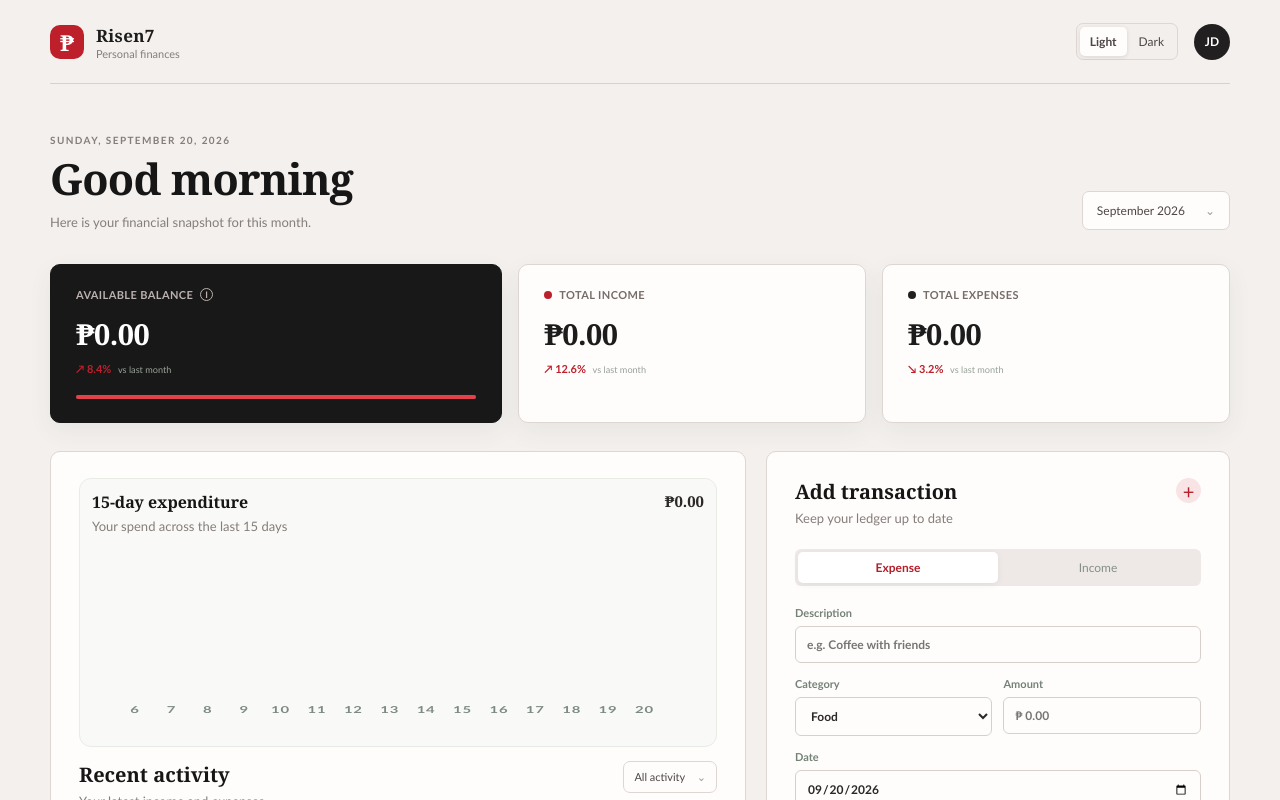
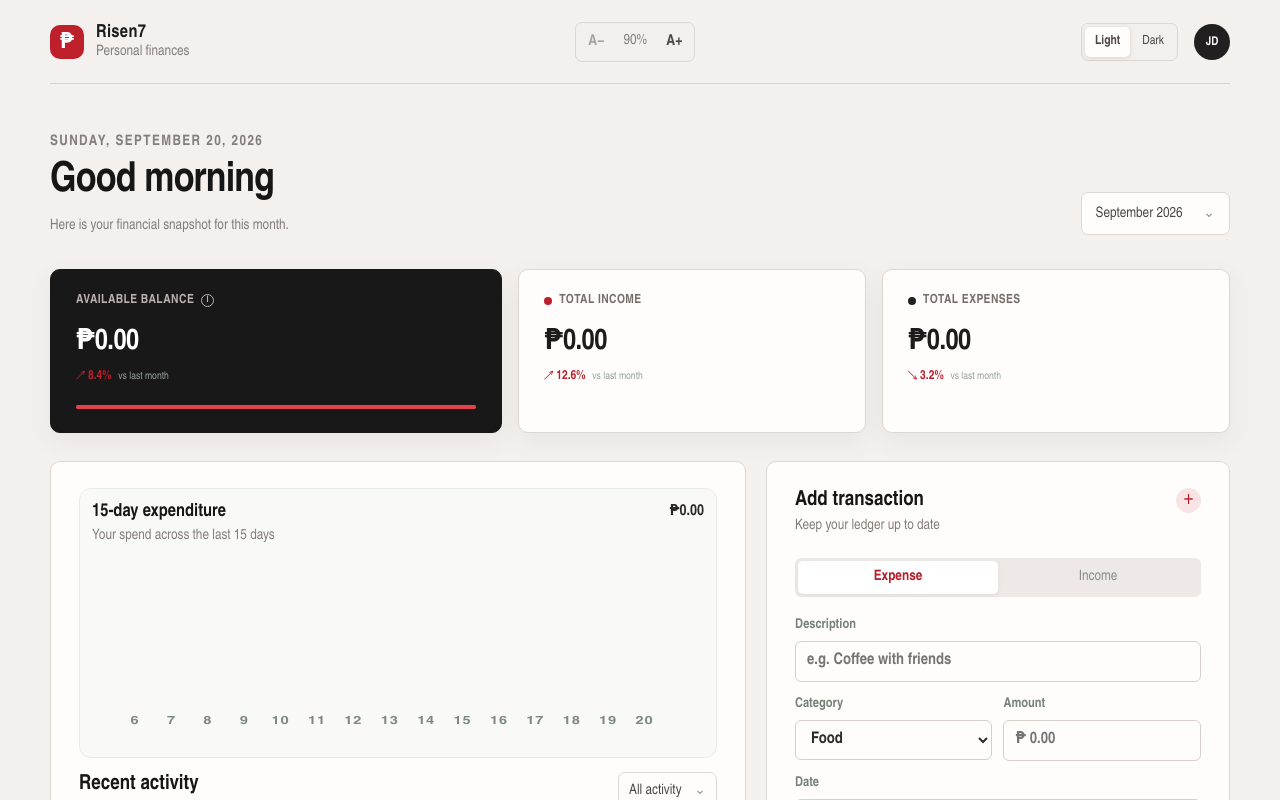
Before and after one commit to Risen7/budget-tracker, a React (Vite) app: page / in a window 1280 px wide. Shown: the top 800 px of the page. Built offline with nearby package versions, Linux system fonts and the light colour scheme.

Commit message:
budget tracker v2.0

```diff
--- a/src/App.css
+++ b/src/App.css
@@ -92,6 +92,162 @@
 	.theme-toggle { margin-left: auto; }
 	.theme-toggle button { padding: 7px 8px; }
 	.theme-toggle + .avatar { display: none; }
+}
+
+/* Increase dashboard text sizes for easier reading on desktop and mobile. */
+.topbar strong { font-size: 19px; }
+.topbar span, .eyebrow, .muted, .month-chip, .filter-button { font-size: 15px; }
+.welcome-row h1 { font-size: clamp(34px, 4vw, 46px); }
+.section-heading h2 { font-size: 22px; }
+.stat-label { font-size: 13px; }
+.stat-card strong { font-size: 32px; }
+.trend { font-size: 13px; }
+.date-label { font-size: 13px; }
+.transaction-info strong { font-size: 16px; }
+.transaction-info span { font-size: 14px; }
+.amount { font-size: 16px; }
+.type-toggle button, .add-button, .export-button, .folder-button, .collapse-toggle { font-size: 14px; }
+form label, .history-title-field, .email-export-panel label { font-size: 14px; }
+input, select { font-size: 16px; }
+.database-note, .database-location > p:first-child { font-size: 13px; }
+.database-location code, .database-location .database-error { font-size: 12px; }
+.history-count { font-size: 14px; }
+.history-group h3 { font-size: 15px; }
+.weekly-total { font-size: 17px; }
+.weekly-panel .section-heading h2 { font-size: 19px; }
+.weekly-panel .stat-label { font-size: 11px; }
+.weekly-panel .stat-card strong { font-size: 21px; }
+.weekly-panel .transaction-info strong { font-size: 14px; }
+.weekly-panel .transaction-info span, .weekly-panel .amount { font-size: 13px; }
+.chart-label { font-size: 11px; }
+.theme-toggle button { font-size: 14px; }
+
+/* Give mobile text a little more size while keeping form text zoom-safe. */
+@media (max-width: 760px) {
+	.topbar strong { font-size: 20px; }
+	.topbar span, .eyebrow, .muted, .month-chip, .filter-button { font-size: 16px; }
+	.welcome-row h1 { font-size: clamp(36px, 9vw, 46px); }
+	.section-heading h2 { font-size: 23px; }
+	.stat-label, .trend, .date-label { font-size: 14px; }
+	.stat-card strong { font-size: 32px; }
+	.transaction-info strong, .amount { font-size: 17px; }
+	.transaction-info span, .type-toggle button, .add-button, .export-button, .folder-button { font-size: 16px; }
+	form label, .history-title-field, .email-export-panel label { font-size: 15px; }
+	.database-note, .database-location > p:first-child, .history-count, .theme-toggle button { font-size: 14px; }
+	.database-location code, .database-location .database-error { font-size: 13px; }
+	.weekly-panel .section-heading h2 { font-size: 20px; }
+	.weekly-panel .stat-label { font-size: 12px; }
+	.weekly-panel .stat-card strong { font-size: 22px; }
+	.weekly-panel .transaction-info strong { font-size: 15px; }
+	.weekly-panel .transaction-info span, .weekly-panel .amount { font-size: 14px; }
+	.chart-label { font-size: 12px; }
+}
+
+/* Use a narrower sans-serif throughout the dashboard, including serif-style headings and totals. */
+.app-shell,
+.app-shell .weekly-total,
+.app-shell .brand-mark,
+.app-shell .topbar strong,
+.app-shell .welcome-row h1,
+.app-shell .stat-card strong,
+.app-shell .section-heading h2,
+.app-shell .amount,
+.app-shell .history-group h3 {
+	font-family: 'Arial Narrow', 'Roboto Condensed', 'Aptos Narrow', 'Segoe UI', sans-serif;
+}
+
+/* Define the three user-selectable dashboard text scales. */
+/* Make the smallest setting reduce text size by ten percent. */
+:root[data-font-size-scale='0'] { --dashboard-font-scale: 0.9; }
+/* Keep the middle setting at the current default text size. */
+:root[data-font-size-scale='1'] { --dashboard-font-scale: 1; }
+/* Make the largest setting increase text size by ten percent. */
+:root[data-font-size-scale='2'] { --dashboard-font-scale: 1.1; }
+
+/* Scale text independently from panel spacing and other layout dimensions. */
+/* Scale the brand name while preserving its compact font family. */
+.app-shell .topbar strong { font-size: calc(20px * var(--dashboard-font-scale, 1)); }
+/* Scale header subtitles, date labels, helper text, and top-level controls. */
+.app-shell .topbar span,
+.app-shell .eyebrow,
+.app-shell .muted,
+.app-shell .month-chip,
+.app-shell .filter-button { font-size: calc(16px * var(--dashboard-font-scale, 1)); }
+/* Scale the main greeting independently from body text. */
+.app-shell .welcome-row h1 { font-size: calc(46px * var(--dashboard-font-scale, 1)); }
+/* Scale section headings. */
+.app-shell .section-heading h2 { font-size: calc(23px * var(--dashboard-font-scale, 1)); }
+/* Scale small dashboard labels and date-group headings. */
+.app-shell .stat-label,
+.app-shell .trend,
+.app-shell .date-label { font-size: calc(14px * var(--dashboard-font-scale, 1)); }
+/* Scale prominent financial totals. */
+.app-shell .stat-card strong { font-size: calc(32px * var(--dashboard-font-scale, 1)); }
+/* Scale transaction descriptions and amounts. */
+.app-shell .transaction-info strong,
+.app-shell .amount { font-size: calc(17px * var(--dashboard-font-scale, 1)); }
+/* Scale secondary transaction details. */
+.app-shell .transaction-info span { font-size: calc(16px * var(--dashboard-font-scale, 1)); }
+/* Scale interactive controls and folder actions. */
+.app-shell .type-toggle button,
+.app-shell .add-button,
+.app-shell .export-button,
+.app-shell .folder-button { font-size: calc(16px * var(--dashboard-font-scale, 1)); }
+/* Scale form labels and the archive-title field label. */
+.app-shell form label,
+.app-shell .history-title-field,
+.app-shell .email-export-panel label { font-size: calc(15px * var(--dashboard-font-scale, 1)); }
+/* Scale form values while keeping input text at least 16px on mobile browsers. */
+.app-shell input,
+.app-shell select { font-size: max(16px, calc(16px * var(--dashboard-font-scale, 1))); }
+/* Scale counts, helper notes, and theme-selector text. */
+.app-shell .database-note,
+.app-shell .database-location > p:first-child,
+.app-shell .history-count,
+.app-shell .theme-toggle button { font-size: calc(14px * var(--dashboard-font-scale, 1)); }
+/* Scale technical folder details and validation messages. */
+.app-shell .database-location code,
+.app-shell .database-location .database-error { font-size: calc(13px * var(--dashboard-font-scale, 1)); }
+/* Scale archive headings and the weekly summary total. */
+.app-shell .history-group h3,
+.app-shell .weekly-total { font-size: calc(17px * var(--dashboard-font-scale, 1)); }
+/* Scale compact section headings inside history cards. */
+.app-shell .weekly-panel .section-heading h2 { font-size: calc(20px * var(--dashboard-font-scale, 1)); }
+/* Scale labels inside the small summary cards. */
+.app-shell .weekly-panel .stat-label { font-size: calc(12px * var(--dashboard-font-scale, 1)); }
+/* Scale totals inside compact summary cards. */
+.app-shell .weekly-panel .stat-card strong { font-size: calc(22px * var(--dashboard-font-scale, 1)); }
+/* Scale transaction titles inside saved-history rows. */
+.app-shell .weekly-panel .transaction-info strong { font-size: calc(15px * var(--dashboard-font-scale, 1)); }
+/* Scale secondary values inside saved-history rows. */
+.app-shell .weekly-panel .transaction-info span,
+.app-shell .weekly-panel .amount { font-size: calc(14px * var(--dashboard-font-scale, 1)); }
+/* Scale the visible day labels inside the expenditure chart. */
+.app-shell .chart-label { font-size: calc(12px * var(--dashboard-font-scale, 1)); }
+
+/* Keep the text controls compact and visibly usable in the header. */
+/* Arrange decrease and increase controls in one compact group. */
+.text-size-controls { display: flex; align-items: center; gap: 3px; margin-left: auto; padding: 3px; border: 1px solid #ded6d3; border-radius: 7px; background: #f3efed; }
+/* Give the text-size buttons clear targets and matching header colors. */
+.text-size-controls button { min-width: 34px; min-height: 32px; border: 0; border-radius: 5px; background: transparent; color: #4d4644; font-size: 15px; font-weight: 700; cursor: pointer; }
+/* Show when the selected size has reached either supported limit. */
+.text-size-controls button:disabled { cursor: not-allowed; opacity: .45; }
+/* Keep the selected percentage centered between the controls. */
+.text-size-controls span { min-width: 38px; color: #4d4644; font-size: 11px; text-align: center; }
+/* Match the font-size control container to dark mode surfaces. */
+:root[data-theme='dark'] .text-size-controls { background: #292424; border-color: #494040; }
+/* Keep dark-mode button and percentage text readable. */
+:root[data-theme='dark'] .text-size-controls button,
+:root[data-theme='dark'] .text-size-controls span { color: #eee8e6; }
+/* Keep disabled controls visibly muted in dark mode. */
+:root[data-theme='dark'] .text-size-controls button:disabled { color: #b0a5a2; }
+
+/* Let the header controls wrap onto a second row on narrow screens. */
+@media (max-width: 420px) {
+	/* Allow the header height to grow when its controls wrap. */
+	.topbar { height: auto; min-height: 84px; flex-wrap: wrap; row-gap: 8px; padding: 12px 0; }
+	/* Keep the size controls aligned to the right when the controls wrap. */
+	.text-size-controls { margin-left: auto; }
 }
 /* Style .weekly-total using the declarations on this line. */
 .weekly-total { color: #2c2827; font: 700 15px Georgia, serif; }
--- a/src/App.tsx
+++ b/src/App.tsx
@@ -56,6 +56,11 @@ function App() {
   const [theme, setTheme] = useState<'light' | 'dark'>(() => (
     window.localStorage.getItem('budget-tracker-theme') === 'dark' ? 'dark' : 'light'
   ))
+  // Restore the saved text-size step, using the middle step as the default.
+  const [fontSizeScale, setFontSizeScale] = useState(() => {
+    const savedScale = Number(window.localStorage.getItem('budget-tracker-font-size'))
+    return Number.isInteger(savedScale) && savedScale >= 0 && savedScale <= 2 ? savedScale : 1
+  })
   // Hold the transactions loaded from the selected Excel workbook.
   const [transactions, setTransactions] = useState<Transaction[]>([])
   // Hold transactions that have been moved into expense history.
@@ -92,6 +97,12 @@ function App() {
     document.documentElement.dataset.theme = theme
     window.localStorage.setItem('budget-tracker-theme', theme)
   }, [theme])
+
+  // Apply and persist the selected text size so it is shared by both themes.
+  useEffect(() => {
+    document.documentElement.dataset.fontSizeScale = String(fontSizeScale)
+    window.localStorage.setItem('budget-tracker-font-size', String(fontSizeScale))
+  }, [fontSizeScale])
 
   // Restore the previously selected folder when the browser still grants access.
   useEffect(() => {
@@ -442,7 +453,7 @@ function App() {
     // Wrap the complete dashboard in its centered page container.
     <main className="app-shell">
       {/* Show the brand, subtitle, and account shortcut. */}
-      <header className="topbar"><div className="brand-mark">₱</div><div><strong>Risen7</strong><span>Personal finances</span></div><div className="theme-toggle" role="group" aria-label="Color theme"><button type="button" aria-pressed={theme === 'light'} onClick={() => setTheme('light')}>Light</button><button type="button" aria-pressed={theme === 'dark'} onClick={() => setTheme('dark')}>Dark</button></div><button className="avatar" type="button" aria-label="Account menu">JD</button></header>
+      <header className="topbar"><div className="brand-mark">₱</div><div><strong>Risen7</strong><span>Personal finances</span></div><div className="text-size-controls" role="group" aria-label="Text size"><button type="button" aria-label="Decrease text size" onClick={() => setFontSizeScale((size) => Math.max(0, size - 1))} disabled={fontSizeScale === 0}>A−</button><span aria-live="polite">{fontSizeScale === 0 ? '90%' : fontSizeScale === 1 ? '100%' : '110%'}</span><button type="button" aria-label="Increase text size" onClick={() => setFontSizeScale((size) => Math.min(2, size + 1))} disabled={fontSizeScale === 2}>A+</button></div><div className="theme-toggle" role="group" aria-label="Color theme"><button type="button" aria-pressed={theme === 'light'} onClick={() => setTheme('light')}>Light</button><button type="button" aria-pressed={theme === 'dark'} onClick={() => setTheme('dark')}>Dark</button></div><button className="avatar" type="button" aria-label="Account menu">JD</button></header>
       {/* Show the current day and selected reporting month. */}
       <section className="welcome-row"><div><p className="eyebrow">{formatCurrentDate()}</p><h1>Good morning</h1><p className="muted">Here is your financial snapshot for this month.</p></div><div className="month-chip">September 2026 <span>⌄</span></div></section>
       {/* Display the calculated balance, income, and expense totals. */}
```
